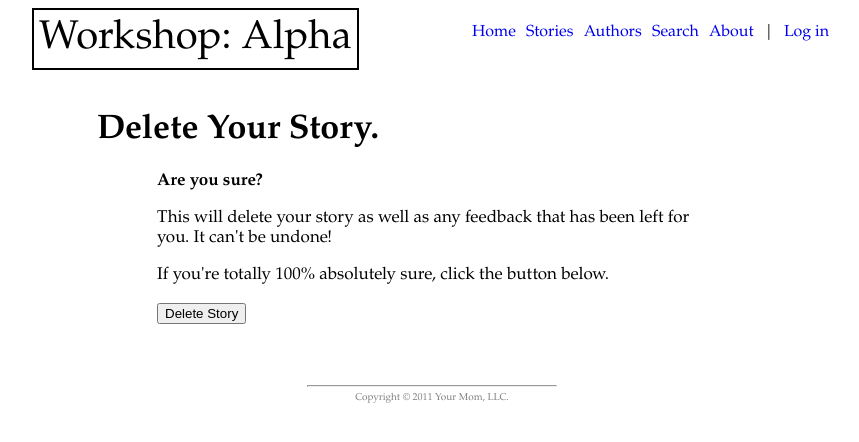
After one commit to keithfancher/Workshop, a Django app: template templates/delete_story.html in a window 1280 px wide. The commit adds this page. Shown: the top 442 px of the page, without its empty margins (208-1067 px from the left). Run offline with Django 3.2, Linux system fonts and the light colour scheme; the template is opened without the code that fills it, so the values that code supplies are empty.

Commit message:
users can delete their stories and attached comments

```diff
--- /dev/null
+++ b/templates/delete_story.html
@@ -0,0 +1,27 @@
+{% extends "base.html" %}
+
+{% block title %}Delete Your Story.{% endblock %}
+
+{% block heading %}Delete Your Story.{% endblock %}
+
+{% block content %}
+
+<p>
+<strong>Are you sure?</strong>
+</p>
+
+<p>
+This will delete your story as well as any feedback that has been left for you.
+It can't be undone!
+</p>
+
+<p>
+If you're totally 100% absolutely sure, click the button below.
+</p>
+
+<form action="" method="post" class="delete_story">
+    <input type="hidden" name="confirm" value="true" />
+    <input type="submit" value="Delete Story" />
+</form>
+
+{% endblock %}
--- a/templates/error.html
+++ b/templates/error.html
@@ -2,7 +2,7 @@
 
 {% block title %}Error!{% endblock %}
 
-{% block heading %}Hey man, watch it{% endblock %}
+{% block heading %}Hey man, watch it.{% endblock %}
 
 {% block content %}
 
--- a/templates/story.html
+++ b/templates/story.html
@@ -13,6 +13,7 @@
 {% if own_story %}
 <p class="edit_story">
 (<a href="/story/{{ story.id }}/edit/">edit this story</a>)
+(<a href="/story/{{ story.id }}/delete/">delete this story</a>)
 </p>
 {% endif %}
 
--- a/urls.py
+++ b/urls.py
@@ -34,6 +34,7 @@ urlpatterns = patterns('',
     (r'^stories/$', views.stories),
     (r'^story/(\d+)/$', views.story),
     (r'^story/(\d+)/edit/$', views.edit_story),
+    (r'^story/(\d+)/delete/$', views.delete_story),
     (r'^story/new/$', views.new_story),
 
     (r'^comments/', include('django.contrib.comments.urls')),
```
Also changed, not shown: stories/views.py (+55 -13 lines), templates/deleted_story_message.html (added, +18 -0 lines), data.db, 1 other file.
